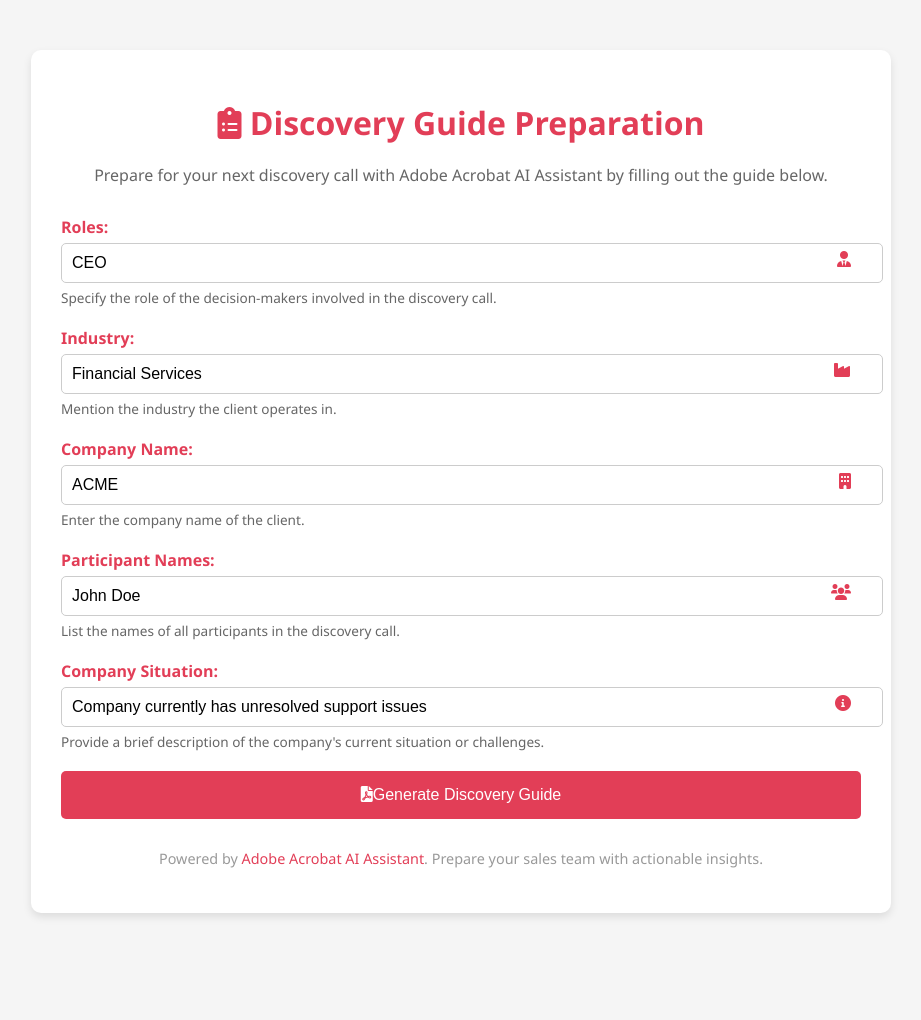
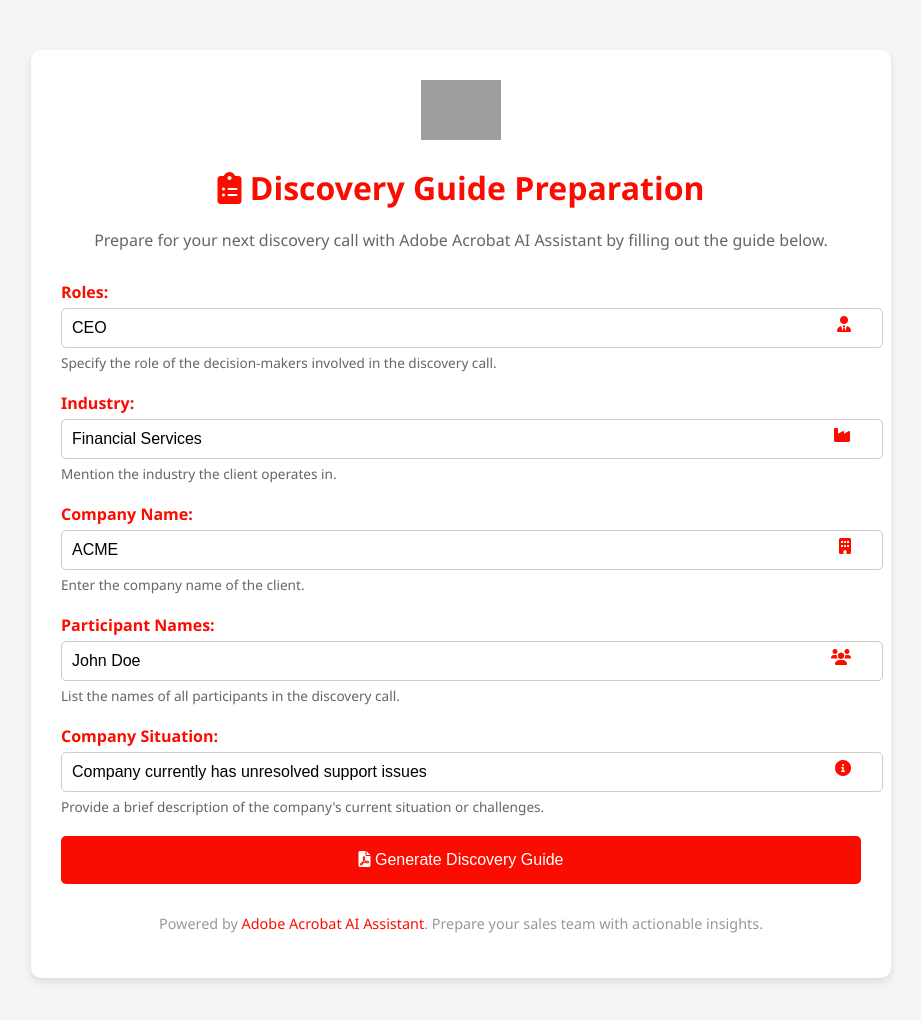
Before and after one commit to keesling/discoveryApp, a website: page src/index.html in a window 1280 px wide. Shown: the whole page, without its empty margins (179-1100 px from the left). Before the commit the page ends 963 px from the top, so only its background shows below. Drawn offline with Linux system fonts and the light colour scheme; grey boxes are pictures that could not be loaded.

Commit message:
Update index.html

```diff
--- a/src/index.html
+++ b/src/index.html
@@ -24,9 +24,18 @@
             box-shadow: 0 4px 8px rgba(0, 0, 0, 0.1);
         }
 
+        .logo {
+            text-align: center;
+            margin-bottom: 10px;
+        }
+
+        .logo img {
+            width: 80px;
+        }
+
         h1 {
             text-align: center;
-            color: #e23e57;
+            color: #FA0C00;
             font-weight: 700;
             margin-bottom: 20px;
         }
@@ -50,7 +59,7 @@
 
         .form-group label {
             font-weight: bold;
-            color: #e23e57;
+            color: #FA0C00;
         }
 
         .form-group input {
@@ -64,15 +73,15 @@
 
         .form-group input:focus {
             outline: none;
-            border-color: #e23e57;
-            box-shadow: 0 0 5px rgba(226, 62, 87, 0.2);
+            border-color: #FA0C00;
+            box-shadow: 0 0 5px rgba(250, 12, 0, 0.2);
         }
 
         .form-group i {
             position: absolute;
             right: 10px;
             top: 35px;
-            color: #e23e57;
+            color: #FA0C00;
         }
 
         .form-group .tooltip {
@@ -83,7 +92,7 @@
 
         button {
             padding: 15px;
-            background-color: #e23e57;
+            background-color: #FA0C00;
             color: white;
             border: none;
             border-radius: 5px;
@@ -93,7 +102,7 @@
         }
 
         button:hover {
-            background-color: #c53048;
+            background-color: #d00b00;
         }
 
         footer {
@@ -104,7 +113,7 @@
         }
 
         .footer-link {
-            color: #e23e57;
+            color: #FA0C00;
             text-decoration: none;
         }
 
@@ -117,6 +126,11 @@
 <body>
 
     <div class="container">
+        <!-- Adobe Logo -->
+        <div class="logo">
+            <img src="https://upload.wikimedia.org/wikipedia/commons/thumb/1/1d/Adobe_Corporate_Logo.png/800px-Adobe_Corporate_Logo.png" alt="Adobe Logo">
+        </div>
+
         <h1><i class="fas fa-clipboard-list"></i> Discovery Guide Preparation</h1>
         <p class="description">Prepare for your next discovery call with Adobe Acrobat AI Assistant by filling out the guide below.</p>
 
@@ -156,7 +170,8 @@
                 <div class="tooltip">Provide a brief description of the company's current situation or challenges.</div>
             </div>
 
-            <button type="button" onclick="submitForm()"><i class="fas fa-file-pdf"></i>Generate Discovery Guide</button>
+            <!-- Updated Button Text -->
+            <button type="button" onclick="submitForm()"><i class="fas fa-file-pdf"></i> Generate Discovery Guide</button>
         </form>
 
         <footer>
```
